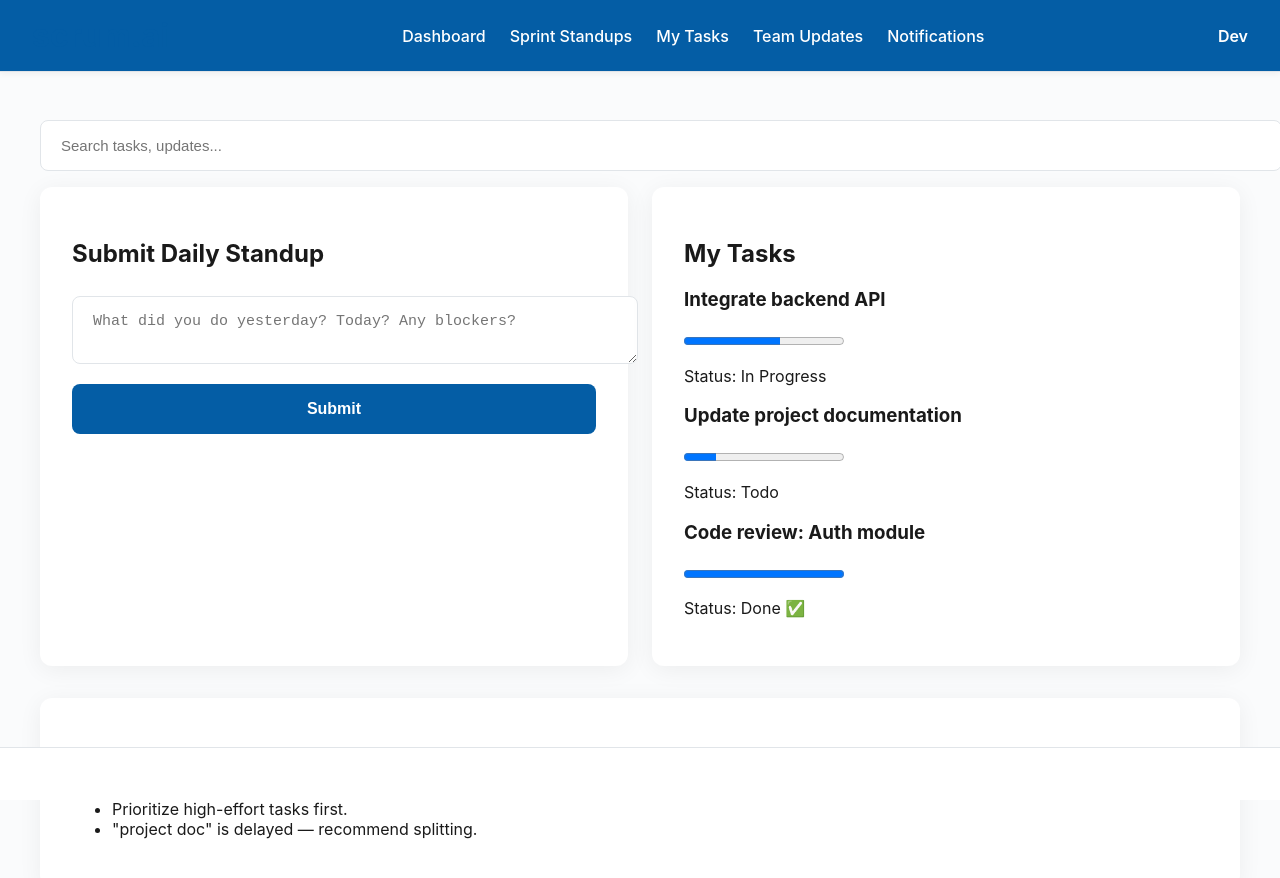
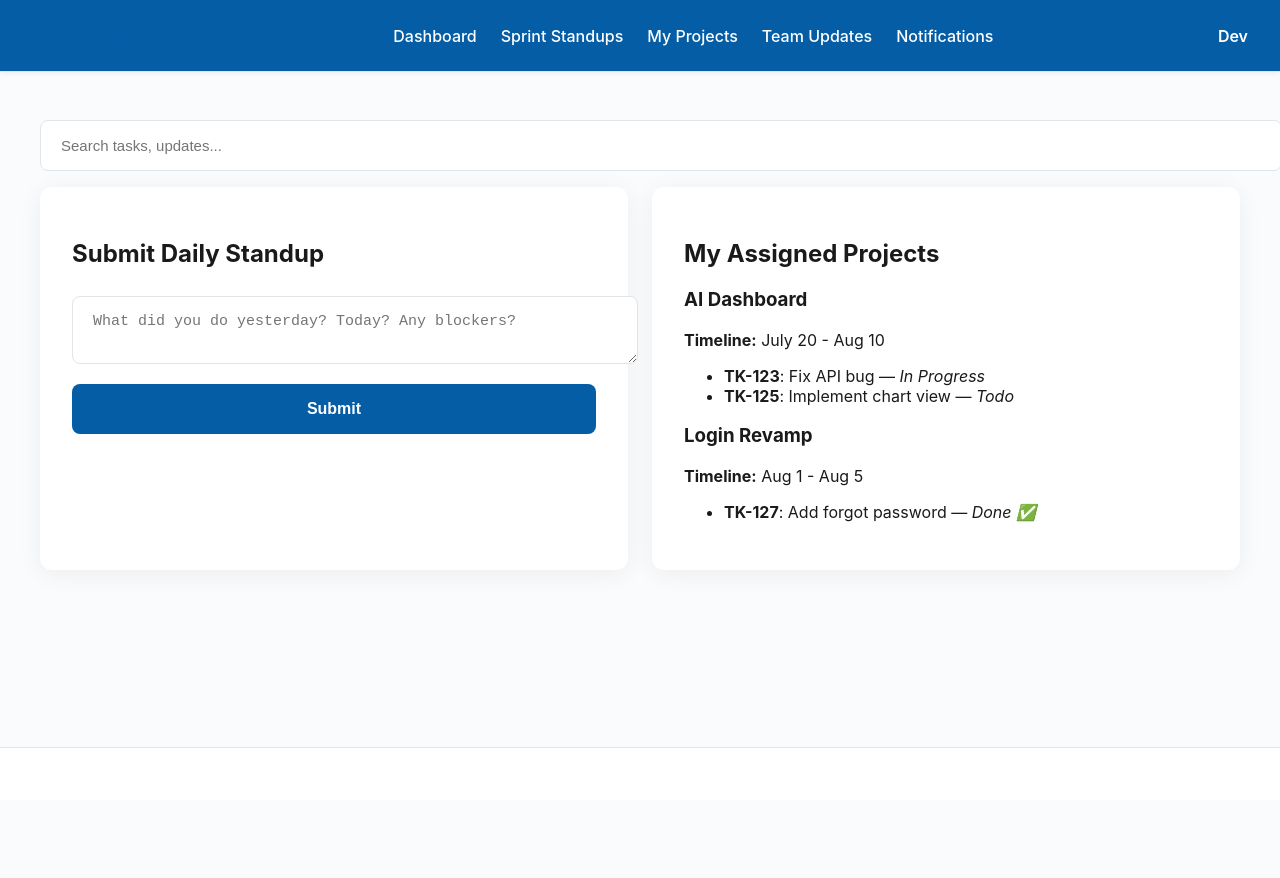
Before and after one commit to AmalFaisalkhann/scrum.ai, a React (Create React App) app: page /Developer in a window 1280 px wide. Shown: the top 878 px of the page. After the commit the page ends 800 px from the top, so only its background shows below. Built offline with nearby package versions, Linux system fonts and the light colour scheme; no server answers.

Commit message:
ui fixed

```diff
--- a/src/App.css
+++ b/src/App.css
@@ -9,7 +9,7 @@ body, html {
 }
 
 .manager-container {
-  padding: 0 20px 60px 20px;
+  /*padding: 0 20px 60px 20px; */
 }
 
 .top-nav {
--- a/src/Dashboard/Developer.js
+++ b/src/Dashboard/Developer.js
@@ -4,6 +4,25 @@ import { Link } from 'react-router-dom';
 import '../App.css';
 
 function Developer() {
+  // Sample data for assigned projects and tokens
+  const assignedProjects = [
+    {
+      name: 'AI Dashboard',
+      timeline: 'July 20 - Aug 10',
+      tokens: [
+        { tokenId: 'TK-123', task: 'Fix API bug', status: 'In Progress' },
+        { tokenId: 'TK-125', task: 'Implement chart view', status: 'Todo' },
+      ],
+    },
+    {
+      name: 'Login Revamp',
+      timeline: 'Aug 1 - Aug 5',
+      tokens: [
+        { tokenId: 'TK-127', task: 'Add forgot password', status: 'Done ✅' },
+      ],
+    },
+  ];
+
   return (
     <>
       <header className="top-nav">
@@ -12,7 +31,7 @@ function Developer() {
           <ul>
             <li>Dashboard</li>
             <li>Sprint Standups</li>
-            <li>My Tasks</li>
+            <li>My Projects</li>
             <li>Team Updates</li>
             <li>Notifications</li>
           </ul>
@@ -34,40 +53,30 @@ function Developer() {
             <button>Submit</button>
           </section>
 
-          <section className="card tasks">
-            <h2>My Tasks</h2>
-            <div className="task">
-              <h3>Integrate backend API</h3>
-              <progress value="60" max="100" />
-              <p>Status: In Progress</p>
-            </div>
-            <div className="task">
-              <h3>Update project documentation</h3>
-              <progress value="20" max="100" />
-              <p>Status: Todo</p>
-            </div>
-            <div className="task">
-              <h3>Code review: Auth module</h3>
-              <progress value="100" max="100" />
-              <p>Status: Done ✅</p>
-            </div>
+          <section className="card projects">
+            <h2>My Assigned Projects</h2>
+            {assignedProjects.map((project, index) => (
+              <div key={index} className="project-block">
+                <h3>{project.name}</h3>
+                <p><strong>Timeline:</strong> {project.timeline}</p>
+                <ul>
+                  {project.tokens.map((token, idx) => (
+                    <li key={idx}>
+                      <strong>{token.tokenId}</strong>: {token.task} — <em>{token.status}</em>
+                    </li>
+                  ))}
+                </ul>
+              </div>
+            ))}
           </section>
         </div>
-
-        <section className="card ai-suggestions">
-          <h2>AI Suggestions</h2>
-          <ul>
-            <li> Prioritize high-effort tasks first.</li>
-            <li>"project doc" is delayed — recommend splitting.</li>
-          </ul>
-        </section>
       </main>
 
       <footer className="bottom-nav">
         <ul>
-          <li> Home</li>
+          <li>Home</li>
           <li>Submit</li>
-          <li> Task</li>
+          <li>Projects</li>
           <li>Notification</li>
         </ul>
       </footer>
@@ -75,4 +84,4 @@ function Developer() {
   );
 }
 
-export default Developer;
+export default Developer;
--- a/src/Dashboard/Productowner.css
+++ b/src/Dashboard/Productowner.css
@@ -125,5 +125,5 @@ button:hover {
   gap: 32px;
   padding: 0;
   margin: 0;
-  font-weight: 500;
+  font-weight: 500;
 }
```
